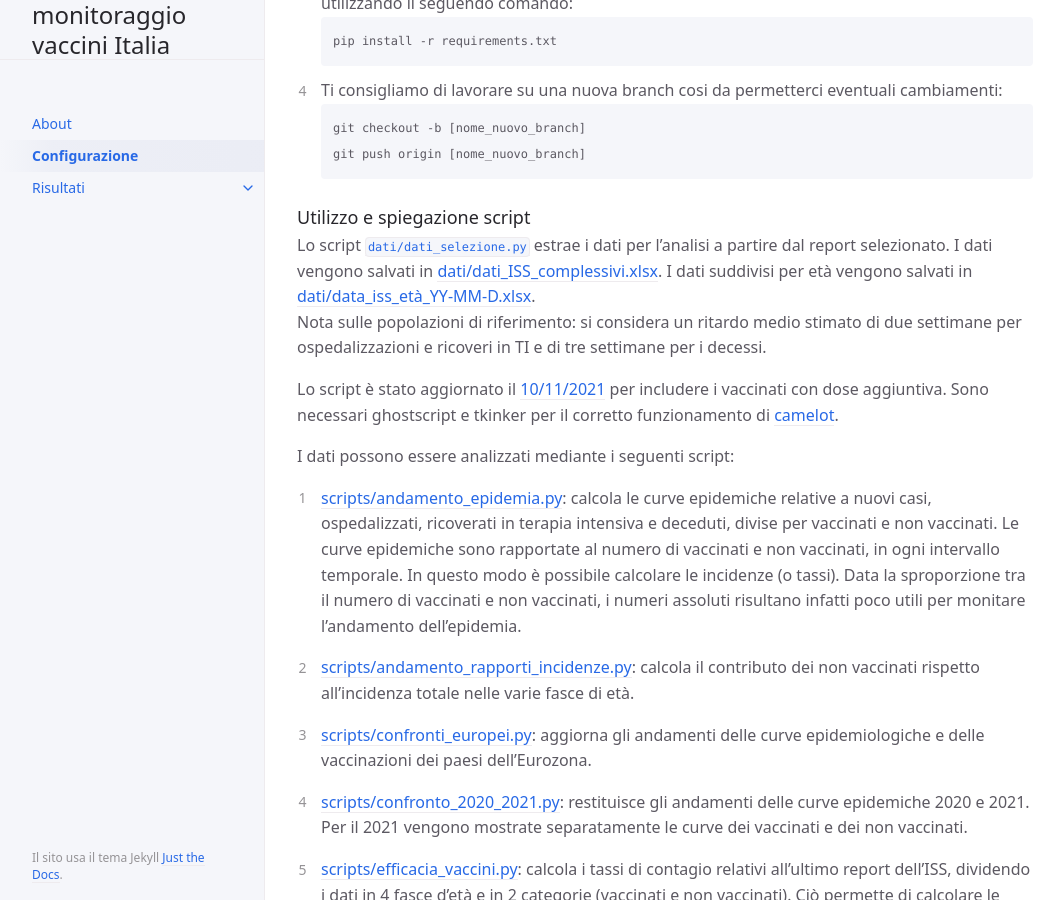
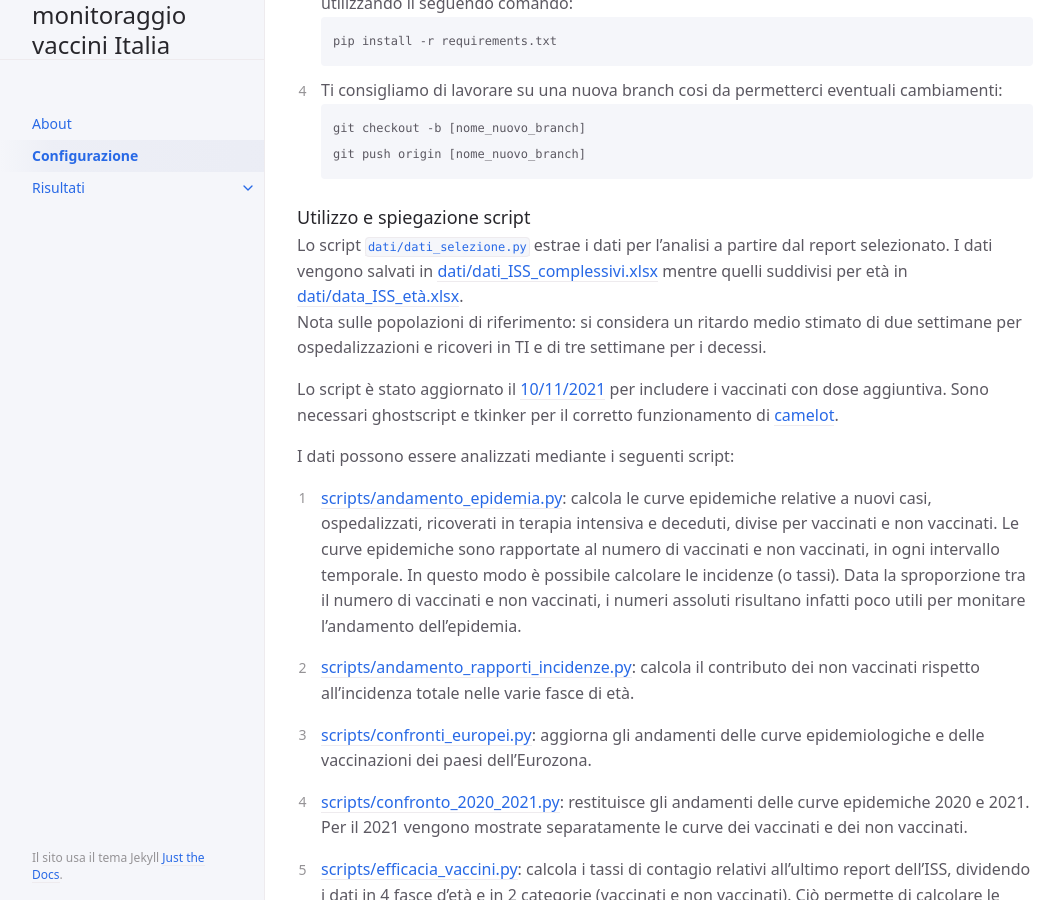
Before and after one commit to enricocid/monitoraggio-vaccini-italia, a Jekyll site: the page built from docs/configurazione.md, in a window 1280 px wide and 900 px high, scrolled down 702 px. Shown: the whole window, without its empty margins (107-1168 px from the left). Built offline with Jekyll 4.4.1, drawn with Linux system fonts in a browser that asks for light colours.

Commit message:
Update configurazione.md

```diff
--- a/docs/configurazione.md
+++ b/docs/configurazione.md
@@ -45,7 +45,7 @@ git push origin [nome_nuovo_branch]
 
 ### Utilizzo e spiegazione script
 
-Lo script [**`dati/dati_selezione.py`**](https://github.com/apalladi/covid_vaccini_monitoraggio/blob/main/dati/dati_selezione.py) estrae i dati per l'analisi a partire dal report selezionato. I dati vengono salvati in [dati/dati_ISS_complessivi.xlsx](https://github.com/apalladi/covid_vaccini_monitoraggio/blob/main/dati/dati_ISS_complessivi.xlsx). I dati suddivisi per età vengono salvati in [dati/data_iss_età_YY-MM-D.xlsx](https://github.com/apalladi/covid_vaccini_monitoraggio/blob/main/dati/data_iss_età_2021-11-10.xlsx).<br/>
+Lo script [**`dati/dati_selezione.py`**](https://github.com/apalladi/covid_vaccini_monitoraggio/blob/main/dati/dati_selezione.py) estrae i dati per l'analisi a partire dal report selezionato. I dati vengono salvati in [dati/dati_ISS_complessivi.xlsx](https://github.com/apalladi/covid_vaccini_monitoraggio/blob/main/dati/dati_ISS_complessivi.xlsx) mentre quelli suddivisi per età in [dati/data_ISS_età.xlsx](https://github.com/apalladi/covid_vaccini_monitoraggio/blob/main/dati/dati_ISS_età.xlsx).<br/>
 Nota sulle popolazioni di riferimento: si considera un ritardo medio stimato di due settimane per ospedalizzazioni e ricoveri in TI e di tre settimane per i decessi.
 
 Lo script è stato aggiornato il [10/11/2021](https://www.epicentro.iss.it/coronavirus/bollettino/Bollettino-sorveglianza-integrata-COVID-19_10-novembre-2021.pdf) per includere i vaccinati con dose aggiuntiva.
```
